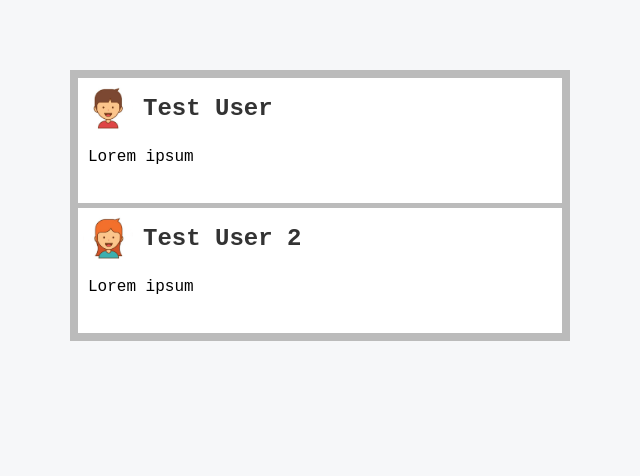
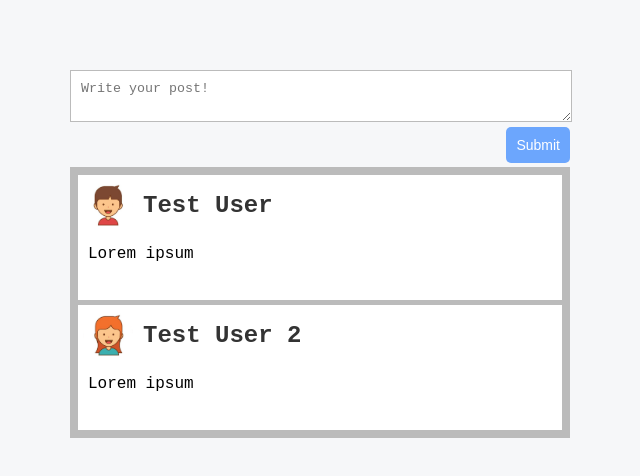
Before and after one commit to Sokos6/elevateGraph, a React app: page / in a window 1280 px wide. Shown: the whole page, without its empty margins (320-960 px from the left). Built offline with nearby package versions, Linux system fonts and the light colour scheme.

Commit message:
form submit and css stuffffs

```diff
--- a/assets/css/style.css
+++ b/assets/css/style.css
@@ -41,3 +41,21 @@ body {
     padding: 5px;
     min-height: 50px;
   }
+
+form {
+    padding-bottom: 20px;
+}
+form textarea {
+    width: calc(100% - 20px);
+    padding: 10px;
+    border-color: #bbb;
+}
+form [type=submit] {
+    border: none;
+    background-color: #6ca6fd;
+    color: #fff;
+    padding: 10px;
+    border-radius: 5px;
+    font-size: 14px;
+    float: right;
+}
--- a/src/client/App.js
+++ b/src/client/App.js
@@ -19,17 +19,46 @@ const posts = [{
     username: 'Test User 2',
   },
 }];
+
+
 export default class App extends Component {
 
   state = {
-    posts: posts
+    posts: posts,
+    postContent: ''
+  }
+
+  handlePostContentChange = (event) => {
+    this.setState({postContent: event.target.value})
+  }
+
+  handleSubmit = (event) => {
+    event.preventDefault();
+    const newPost = {
+      id: this.state.posts.length + 1,
+      text: this.state.postContent,
+      user: {
+        avatar: 'src/uploads/avatar1.png',
+        username: 'Fake User'
+      }
+    };
+    this.setState((prevState) => ({
+      posts: [newPost, ...prevState.posts],
+      postContent: ''
+    }));
   }
 
     render() {
-      const { posts } = this.state;
+      const { posts, postContent } = this.state;
 
       return (
         <div className="container">
+        <div className="postForm">
+          <form onSubmit={this.handleSubmit}>
+            <textarea value={postContent} onChange={this.handlePostContentChange} placeholder="Write your post!" />
+            <input type="submit" value="Submit" />
+          </form>
+        </div>
           <div className="feed">
             {posts.map((post, i) =>
               <div key={post.id} className="post">
```
